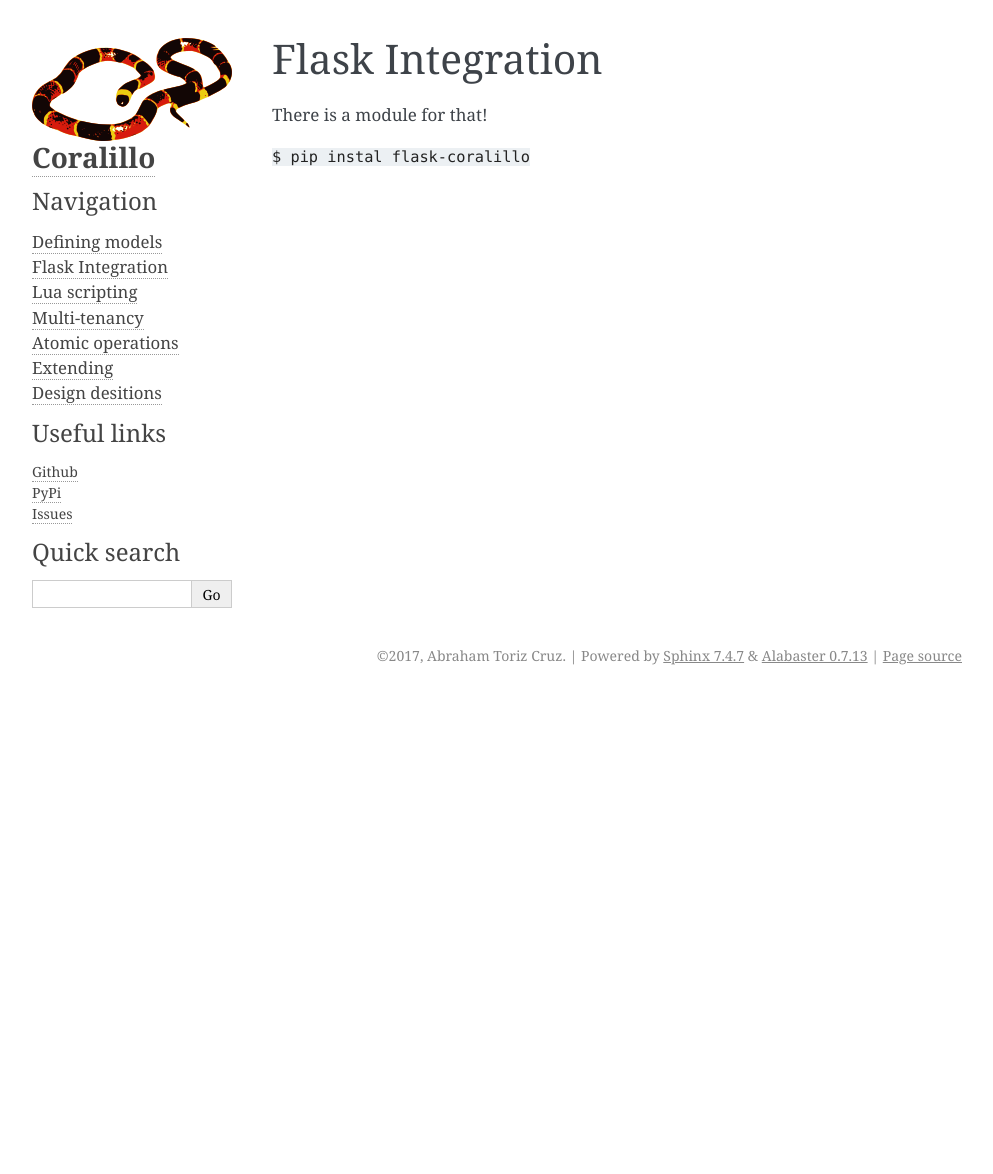
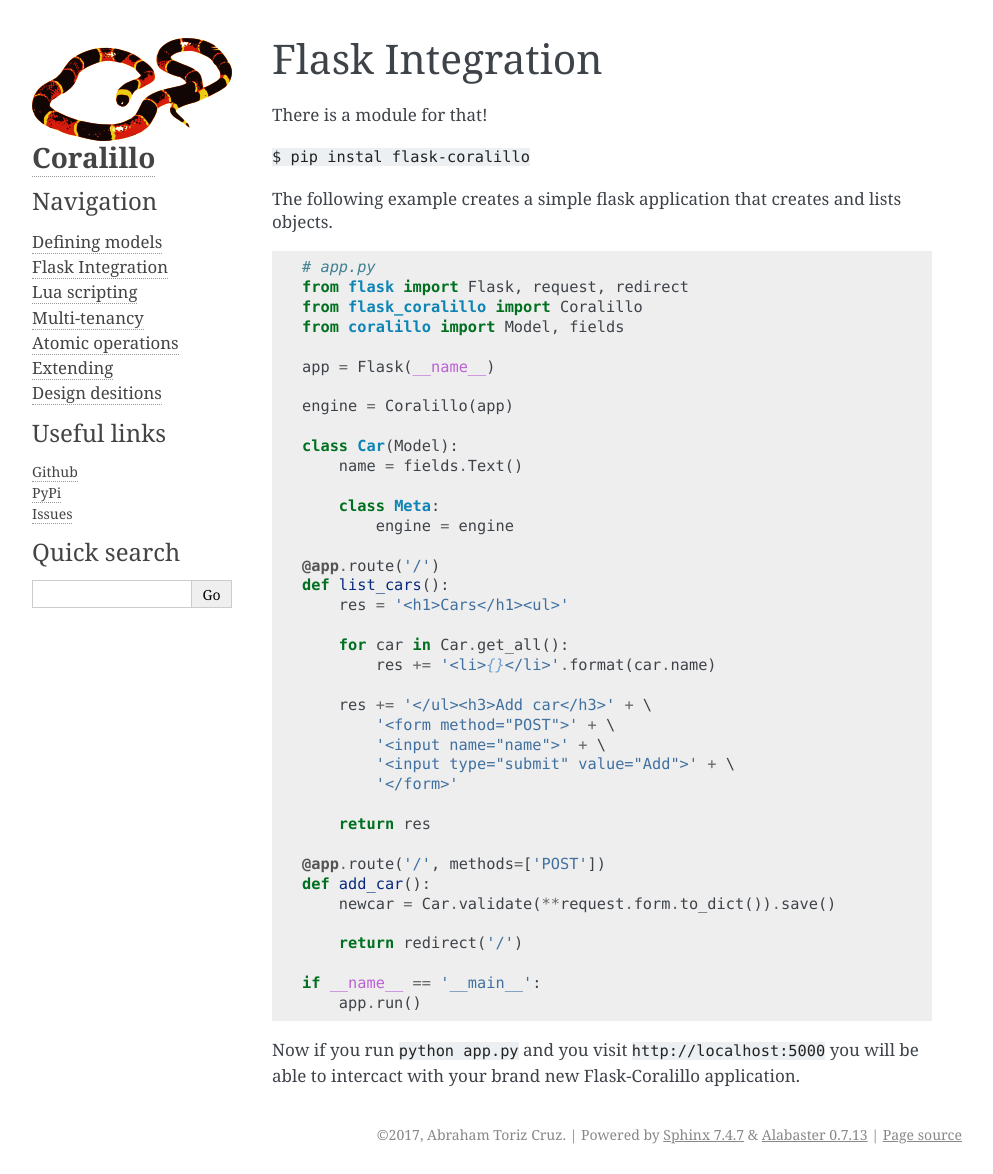
Before and after one commit to getfleety/coralillo, a Sphinx documentation site: the page built from docs/source/flask_integration.rst, in a window 1280 px wide. Shown: the whole page, without its empty margins (148-1141 px from the left). Built offline with Sphinx 7.4.7, drawn with Linux system fonts in a browser that asks for light colours; formulas are drawn with MathJax 3; before the commit the page ends 900 px from its top, so only the background shows below that.

Commit message:
add the flask example

```diff
--- a/docs/source/flask_integration.rst
+++ b/docs/source/flask_integration.rst
@@ -4,3 +4,48 @@ Flask Integration
 There is a module for that!
 
 ``$ pip instal flask-coralillo``
+
+The following example creates a simple flask application that creates and lists objects.
+
+.. code-block:: python
+
+    # app.py
+    from flask import Flask, request, redirect
+    from flask_coralillo import Coralillo
+    from coralillo import Model, fields
+
+    app = Flask(__name__)
+
+    engine = Coralillo(app)
+
+    class Car(Model):
+        name = fields.Text()
+
+        class Meta:
+            engine = engine
+
+    @app.route('/')
+    def list_cars():
+        res = '<h1>Cars</h1><ul>'
+
+        for car in Car.get_all():
+            res += '<li>{}</li>'.format(car.name)
+
+        res += '</ul><h3>Add car</h3>' + \
+            '<form method="POST">' + \
+            '<input name="name">' + \
+            '<input type="submit" value="Add">' + \
+            '</form>'
+
+        return res
+
+    @app.route('/', methods=['POST'])
+    def add_car():
+        newcar = Car.validate(**request.form.to_dict()).save()
+
+        return redirect('/')
+
+    if __name__ == '__main__':
+        app.run()
+
+Now if you run ``python app.py`` and you visit ``http://localhost:5000`` you will be able to intercact with your brand new Flask-Coralillo application.
```
